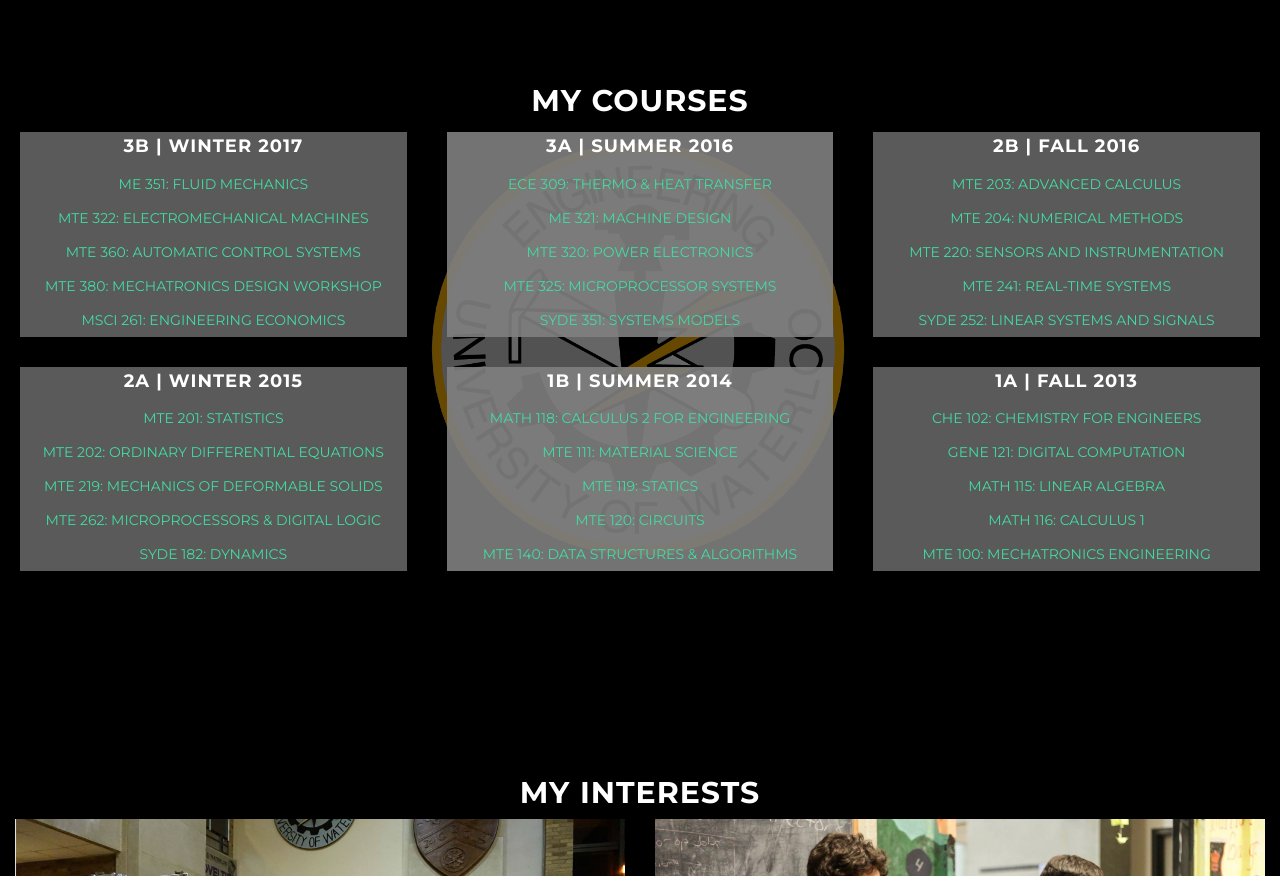
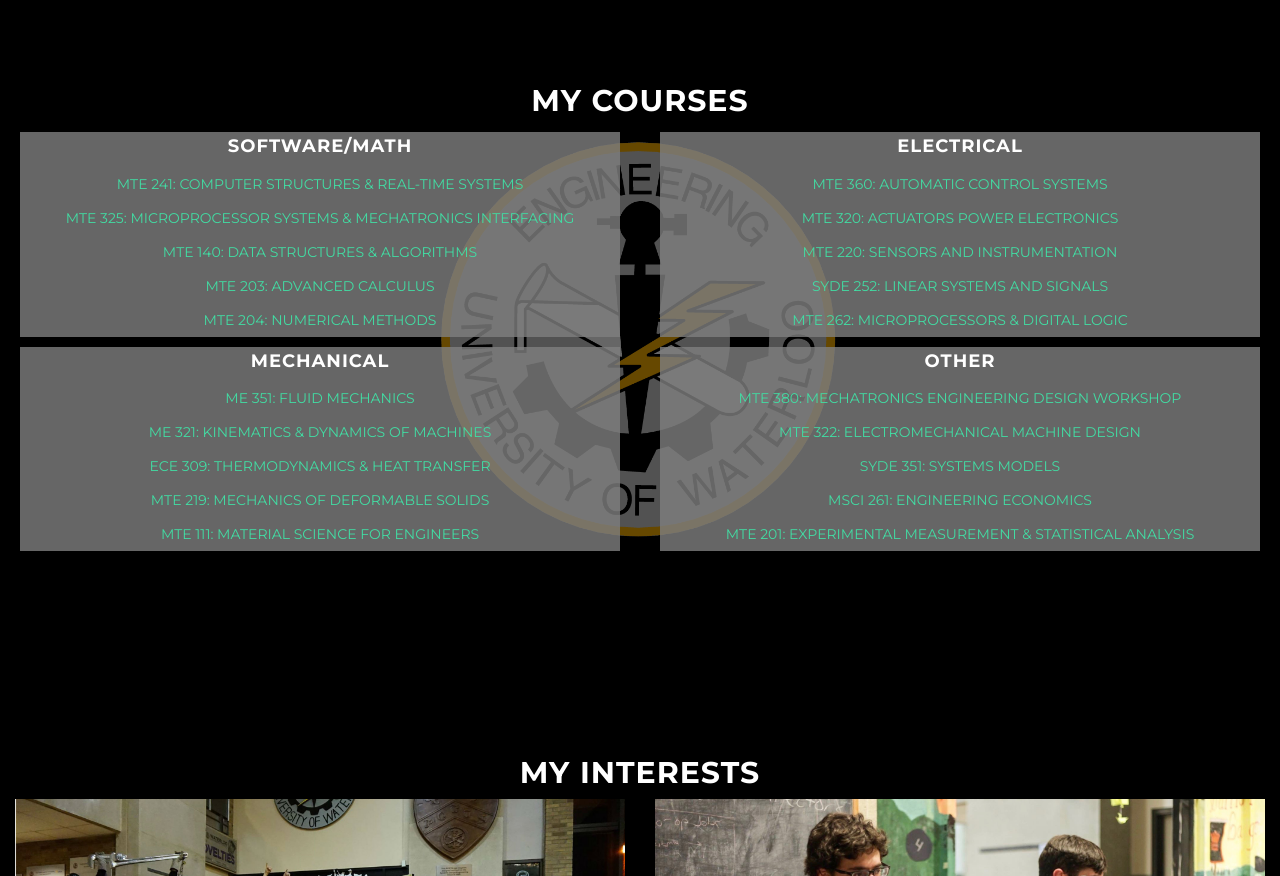
Before and after one commit to Kieran-Broekhoven/Kieran-Broekhoven.github.io-backup, a plain HTML site: page index.html in a window 1280 px wide. Shown: the part 2420-3296 px from the top of the page. Drawn offline with nearby package versions, Linux system fonts and the light colour scheme; files whose address does not match are found by name.

Commit message:
Restructured courses section

```diff
--- a/grayscale/css/grayscale.css
+++ b/grayscale/css/grayscale.css
@@ -467,12 +467,8 @@ a.page-scroll{
 .term{
     margin: 5px;
     padding-top: 5px;
-    background-color: rgba(128, 128, 128, 0.7);
+    background-color: rgba(128, 128, 128, 0.8);
     word-wrap: break-word;
-}
-
-.term-middle{
-    background-color: rgba(128, 128, 128, 0.9);
 }
 .section-header{
       margin: 0 0 10px;
--- a/index.html
+++ b/index.html
@@ -121,66 +121,46 @@
             <h2 class="section-header">My courses</h2>
             <div class="courses-section">
                 <div class="row">
-                    <div class="col-lg-4">
+                    <div class="col-lg-6">
                         <div class="term">
-                            <h4> 3B | Winter 2017 </h4>
-                            <a href="http://www.ucalendar.uwaterloo.ca/1617/COURSE/course-ME.html#ME351" class="btn" target="_blank">ME 351: Fluid Mechanics</a><br>
-                            <a href="http://www.ucalendar.uwaterloo.ca/1617/COURSE/course-MTE.html#MTE322" class="btn" target="_blank">MTE 322: Electromechanical Machines</a><br>
-                            <a href="http://www.ucalendar.uwaterloo.ca/1617/COURSE/course-MTE.html#MTE360" class="btn" target="_blank">MTE 360: Automatic Control Systems</a><br>
-                            <a href="http://www.ucalendar.uwaterloo.ca/1617/COURSE/course-MTE.html#MTE380" class="btn" target="_blank">MTE 380: Mechatronics Design Workshop</a><br>
-                            <a href="http://www.ucalendar.uwaterloo.ca/1617/COURSE/course-MSCI.html#MSCI261" class="btn" target="_blank">MSCI 261: Engineering Economics</a><br>
+                            <h4>Software/Math</h4>
+                            <a href="http://www.ucalendar.uwaterloo.ca/1617/COURSE/course-MTE.html#MTE241" class="btn" target="_blank">MTE 241: Computer Structures & Real-Time Systems</a><br>
+                            <a href="http://www.ucalendar.uwaterloo.ca/1617/COURSE/course-MTE.html#MTE325" class="btn" target="_blank">MTE 325: Microprocessor Systems & Mechatronics Interfacing</a><br>
+                            <a href="http://www.ucalendar.uwaterloo.ca/1617/COURSE/course-MTE.html#MTE140" class="btn" target="_blank">MTE 140: Data Structures & Algorithms</a><br>
+                            <a href="http://www.ucalendar.uwaterloo.ca/1617/COURSE/course-MTE.html#MTE203" class="btn" target="_blank">MTE 203: Advanced Calculus</a><br>
+                            <a href="http://www.ucalendar.uwaterloo.ca/1617/COURSE/course-MTE.html#MTE204" class="btn" target="_blank">MTE 204: Numerical Methods</a><br>
                         </div>
                     </div>
-                    <div class="col-lg-4">
-                        <div class="term term-middle">
-                            <h4> 3A | Summer 2016 </h4>
-                            <a href="http://www.ucalendar.uwaterloo.ca/1617/COURSE/course-ECE.html#ECE309" class="btn" target="_blank">ECE 309: Thermo & Heat Transfer</a><br>
-                            <a href="http://www.ucalendar.uwaterloo.ca/1617/COURSE/course-ME.html#ME321" class="btn" target="_blank">ME 321: Machine Design</a><br>
-                            <a href="http://www.ucalendar.uwaterloo.ca/1617/COURSE/course-MTE.html#MTE320" class="btn" target="_blank">MTE 320: Power Electronics</a><br>
-                            <a href="http://www.ucalendar.uwaterloo.ca/1617/COURSE/course-MTE.html#MTE325" class="btn" target="_blank">MTE 325: Microprocessor Systems</a><br>
-                            <a href="http://www.ucalendar.uwaterloo.ca/1617/COURSE/course-SYDE.html#SYDE351" class="btn" target="_blank">SYDE 351: Systems Models</a><br>
+                    <div class="col-lg-6">
+                        <div class="term">
+                            <h4>Electrical</h4>
+                            <a href="http://www.ucalendar.uwaterloo.ca/1617/COURSE/course-MTE.html#MTE360" class="btn" target="_blank">MTE 360: Automatic Control Systems</a><br>
+                            <a href="http://www.ucalendar.uwaterloo.ca/1617/COURSE/course-MTE.html#MTE320" class="btn" target="_blank">MTE 320: Actuators Power Electronics</a><br>
+                            <a href="http://www.ucalendar.uwaterloo.ca/1617/COURSE/course-MTE.html#MTE220" class="btn" target="_blank">MTE 220: Sensors and Instrumentation</a><br>
+                            <a href="http://www.ucalendar.uwaterloo.ca/1617/COURSE/course-SYDE.html#SYDE252" class="btn" target="_blank">SYDE 252: Linear Systems and Signals</a><br>
+                            <a href="http://www.ucalendar.uwaterloo.ca/1617/COURSE/course-MTE.html#MTE262" class="btn" target="_blank">MTE 262: Microprocessors & Digital Logic</a><br>
                         </div>
                     </div>
-                    <div class="col-lg-4">
+                </div>
+                <div class="row">
+                    <div class="col-lg-6">
                         <div class="term">
-                            <h4>2B | Fall 2016</h4>
-                            <a href="http://www.ucalendar.uwaterloo.ca/1617/COURSE/course-MTE.html#MTE203" class="btn" target="_blank">MTE 203: Advanced Calculus</a><br>
-                            <a href="http://www.ucalendar.uwaterloo.ca/1617/COURSE/course-MTE.html#MTE204" class="btn" target="_blank">MTE 204: Numerical Methods</a><br>
-                            <a href="http://www.ucalendar.uwaterloo.ca/1617/COURSE/course-MTE.html#MTE220" class="btn" target="_blank">MTE 220: Sensors and Instrumentation</a><br>
-                            <a href="http://www.ucalendar.uwaterloo.ca/1617/COURSE/course-MTE.html#MTE241" class="btn" target="_blank">MTE 241: Real-Time Systems</a><br>
-                            <a href="http://www.ucalendar.uwaterloo.ca/1617/COURSE/course-SYDE.html#SYDE252" class="btn" target="_blank">SYDE 252: Linear Systems and Signals</a>
+                            <h4>Mechanical</h4>
+                            <a href="http://www.ucalendar.uwaterloo.ca/1617/COURSE/course-ME.html#ME351" class="btn" target="_blank">ME 351: Fluid Mechanics</a><br>
+                            <a href="http://www.ucalendar.uwaterloo.ca/1617/COURSE/course-ME.html#ME321" class="btn" target="_blank">ME 321: Kinematics & Dynamics of Machines</a><br>
+                            <a href="http://www.ucalendar.uwaterloo.ca/1617/COURSE/course-ECE.html#ECE309" class="btn" target="_blank">ECE 309: Thermodynamics & Heat Transfer</a><br>
+                            <a href="http://www.ucalendar.uwaterloo.ca/1617/COURSE/course-MTE.html#MTE219" class="btn" target="_blank">MTE 219: Mechanics of Deformable Solids</a><br>
+                            <a href="http://www.ucalendar.uwaterloo.ca/1617/COURSE/course-MTE.html#MTE111" class="btn" target="_blank">MTE 111: Material Science for Engineers</a><br>
                         </div>
                     </div>
-                </div><br>
-                <div class="row">
-                    <div class="col-lg-4">
+                    <div class="col-lg-6">
                         <div class="term">
-                            <h4>2A | Winter 2015</h4>
-                            <a href="http://www.ucalendar.uwaterloo.ca/1617/COURSE/course-MTE.html#MTE201" class="btn" target="_blank">MTE 201: Statistics</a><br>
-                            <a href="http://www.ucalendar.uwaterloo.ca/1617/COURSE/course-MTE.html#MTE202" class="btn" target="_blank">MTE 202: Ordinary Differential Equations</a><br>
-                            <a href="http://www.ucalendar.uwaterloo.ca/1617/COURSE/course-MTE.html#MTE219" class="btn" target="_blank">MTE 219: Mechanics of Deformable Solids</a><br>
-                            <a href="http://www.ucalendar.uwaterloo.ca/1617/COURSE/course-MTE.html#MTE262" class="btn" target="_blank">MTE 262: Microprocessors & Digital Logic</a><br>
-                            <a href="http://www.ucalendar.uwaterloo.ca/1617/COURSE/course-SYDE.html#SYDE182" class="btn" target="_blank">SYDE 182: Dynamics</a>
-                        </div>
-                    </div>
-                    <div class="col-lg-4">
-                        <div class="term term-middle">
-                            <h4>1B | Summer 2014</h4>
-                            <a href="http://www.ucalendar.uwaterloo.ca/1617/COURSE/course-MATH.html#MATH118" class="btn" target="_blank">MATH 118: Calculus 2 for Engineering</a><br>
-                            <a href="http://www.ucalendar.uwaterloo.ca/1617/COURSE/course-MTE.html#MTE111" class="btn" target="_blank">MTE 111: Material Science</a><br>
-                            <a href="http://www.ucalendar.uwaterloo.ca/1617/COURSE/course-MTE.html#MTE119" class="btn" target="_blank">MTE 119: Statics</a><br>
-                            <a href="http://www.ucalendar.uwaterloo.ca/1617/COURSE/course-MTE.html#MTE120" class="btn" target="_blank">MTE 120: Circuits</a><br>
-                            <a href="http://www.ucalendar.uwaterloo.ca/1617/COURSE/course-MTE.html#MTE140" class="btn" target="_blank">MTE 140: Data Structures & Algorithms</a>
-                        </div>
-                    </div>
-                    <div class="col-lg-4">
-                        <div class="term">
-                            <h4>1A | Fall 2013</h4>
-                            <a href="http://www.ucalendar.uwaterloo.ca/1617/COURSE/course-CHE.html#CHE102" class="btn" target="_blank">CHE 102: Chemistry for Engineers</a><br>
-                            <a href="http://www.ucalendar.uwaterloo.ca/1617/COURSE/course-GENE.html#GENE121" class="btn" target="_blank">GENE 121: Digital Computation</a><br>
-                            <a href="http://www.ucalendar.uwaterloo.ca/1617/COURSE/course-MATH.html#MATH115" class="btn" target="_blank">MATH 115: Linear Algebra</a><br>
-                            <a href="http://www.ucalendar.uwaterloo.ca/1617/COURSE/course-MATH.html#MATH116" class="btn" target="_blank">MATH 116: Calculus 1</a><br>
-                            <a href="http://www.ucalendar.uwaterloo.ca/1617/COURSE/course-MTE.html#MTE100" class="btn" target="_blank">MTE 100:  Mechatronics Engineering</a>
+                            <h4>Other</h4>
+                            <a href="http://www.ucalendar.uwaterloo.ca/1617/COURSE/course-MTE.html#MTE380" class="btn" target="_blank">MTE 380: Mechatronics Engineering Design Workshop</a><br>
+                            <a href="http://www.ucalendar.uwaterloo.ca/1617/COURSE/course-MTE.html#MTE322" class="btn" target="_blank">MTE 322: Electromechanical Machine Design</a><br>
+                            <a href="http://www.ucalendar.uwaterloo.ca/1617/COURSE/course-SYDE.html#SYDE351" class="btn" target="_blank">SYDE 351: Systems Models</a><br>
+                            <a href="http://www.ucalendar.uwaterloo.ca/1617/COURSE/course-MSCI.html#MSCI261" class="btn" target="_blank">MSCI 261: Engineering Economics</a><br>
+                            <a href="http://www.ucalendar.uwaterloo.ca/1617/COURSE/course-MTE.html#MTE201" class="btn" target="_blank">MTE 201: Experimental Measurement & Statistical Analysis</a><br>
                         </div>
                     </div>
                 </div>
```
